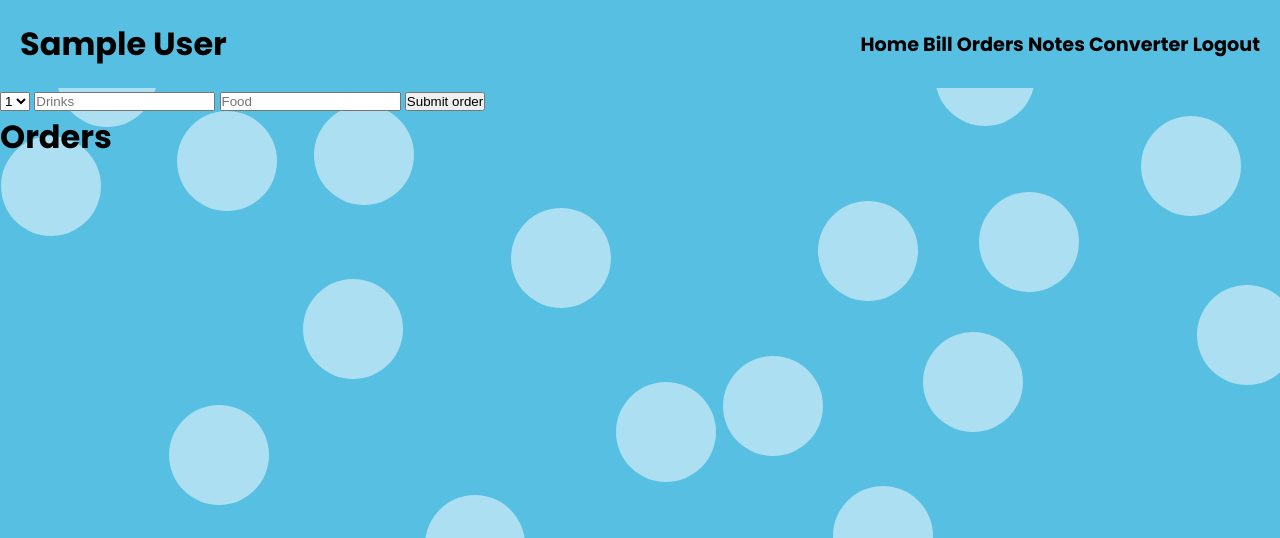
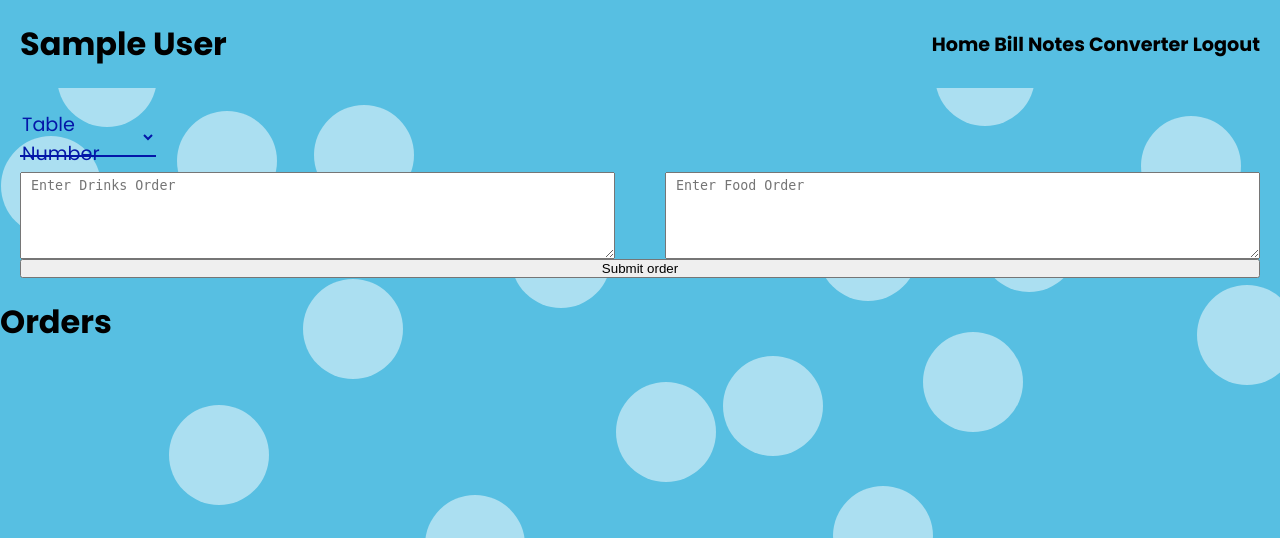
Before and after one commit to m-stavrakov/restaurant_software, a Flask app: page /notes in a window 1280 px wide. Shown: the top 538 px of the page. Run offline with Flask 2, Linux system fonts and the light colour scheme; the visitor is signed in with stand-in values (Sample User, id 1).

Commit message:
Notes python done

```diff
--- a/app.py
+++ b/app.py
@@ -69,8 +69,8 @@ def delete_result(result_id):
 def notes():
     if request.method == 'POST':
         table_num = request.form.get('table')
-        drinks = request.form['note_content_drinks']
-        food = request.form['note_content_food']
+        drinks = request.form.get('drinks-order')
+        food = request.form.get('food-order')
         notes_list.append({'table_num': table_num, 'drinks': drinks, 'food': food})
 
     return render_template('notes.html', notes_list=notes_list)
@@ -82,25 +82,3 @@ def delete_order(order_id):
         return jsonify({'success': True})
     else:
         return jsonify({'success': False, 'error': 'Invalid index'})
-
-@app.route('/orders', methods=['GET', 'POST'])
-def orders():
-    if request.method == 'POST':
-        selected_table = request.form.get('select-table')
-
-        data = request.get_json()
-        # selected_table = data.get('selectedTable')
-        drink_item = data.get('name')
-        price = data.get('price')
-        # drink_item = request.args.get('name')
-        # price = request.args.get('price')
-
-        # Adding items to the list
-        test_orders.append({'selected_table': selected_table, 'drink_item': drink_item, 'price': price})
-        whole_order = defaultdict(list)
-        for order in test_orders:
-            for key, value in order.items():
-                whole_order[key].append(value)
-        print(whole_order)
-        return jsonify({'success': True})
-    return render_template('orders.html', test_orders=test_orders)
--- a/static/JavaScript/index.js
+++ b/static/JavaScript/index.js
@@ -155,3 +155,27 @@ document.addEventListener('DOMContentLoaded', function() {
         });
     });
 });
+
+// Notes section options
+document.getElementById('table_options').addEventListener('change', function () {
+    let label = document.querySelector('.label-title');
+    if (this.value !== '') {
+        label.style.top = '-5px';
+    } else {
+        label.style.top = '50%';
+    }
+});
+// dots for textarea
+let linestart = function(txt, st) {
+    let ls = txt.split("\n");
+    let i = ls.length-1;
+    ls[i] = st+ls[i];
+    return ls.join("\n");
+  };
+  $('textarea').on('keydown', function(e) {
+    let t = $(this);
+    if(e.which == 13) {
+      t.val(linestart(t.val(), '•') + "\n");
+      return false;
+    }
+  });
--- a/static/style.css
+++ b/static/style.css
@@ -247,3 +247,65 @@ h3{
 }
 
 /* ###################### Orders ###################### */
+
+.order-form{
+    padding: 20px;
+    display: flex;
+    flex-direction: column;
+}
+
+.form-group-select{
+    position: relative;
+    width: 11%;
+    border-bottom: 2px solid #0417a8;
+    margin: 15px 0;
+}
+
+.table_number-container {
+    position: relative;
+}
+
+.label-title {
+    position: absolute;
+    top: 50%;
+    left: 2px;
+    transform: translateY(-50%);
+    font-size: 1.2rem;
+    color: #0417a8;
+    font-weight: 500;
+    pointer-events: none;
+    transition: .5s;
+    cursor: pointer;
+}
+
+.table_options {
+    width: 100%;
+    background: transparent;
+    border: none;
+    outline: none;
+    font-size: 1rem;
+    color: #0417a8;
+    font-weight: 600;
+    padding: 10px 35px 0 5px;
+    position: relative;
+    z-index: 1;
+}
+
+.table_options:focus + .label-title,
+.table_options:valid + .label-title {
+    top: -5px;
+}
+
+.order_input-container{
+    display: flex;
+    align-items: center;
+    justify-content: center;
+    gap: 50px;
+}
+
+.order-input{
+    width: 100%;
+    white-space: pre-line;
+    padding: 5px 10px;
+    text-transform: capitalize;
+}
--- a/templates/base.html
+++ b/templates/base.html
@@ -36,10 +36,6 @@
 
                             <a href="/calculator" class="nav-item nav-link" id="bill">
                                 Bill
-                            </a>
-
-                            <a href="/orders" class="nav-item nav-link" id="orders">
-                                Orders
                             </a>
 
                             <a href="/notes" class="nav-item nav-link" id="notes">
--- a/templates/notes.html
+++ b/templates/notes.html
@@ -2,19 +2,26 @@
 
 {% block content %}
 
-    <form action="/notes" method="post">
-
-        <select name="table" id="table_select">
-
+    <form action="/notes" method="POST" class="order-form">
+        <div class="form-group-select">
+            <div class="table_number-container">
+                <label for="table_options" class="label-title">Table Number</label>
+                <select id="table_options" class="table_options form-control" name="table">
+                    <option></option>
                     <option value="1">1</option>
                     <option value="2">2</option>
                     <option value="3">3</option>
                     <option value="4">4</option>
                     <option value="5">5</option>
-
                 </select>
-        <input type="text" name="note_content_drinks" placeholder="Drinks"/>
-        <input type="text" name="note_content_food" placeholder="Food"/>
+            </div>
+        </div>
+        <div class="order_input-container">
+            <textarea name="drinks-order" class="order-input" id="drinks_order" cols="10" rows="5" placeholder="Enter Drinks Order"></textarea>
+            <textarea name="food-order" class="order-input" id="food" cols="10" rows="5" placeholder="Enter Food Order"></textarea>
+            <!-- <input type="text" class="order-input" name="note_content_drinks" placeholder="Drinks"/>
+            <input type="text" class="order-input" name="note_content_food" placeholder="Food"/> -->
+        </div>
         <button type="submit">Submit order</button>
     </form>
 
```
Also changed, not shown: templates/orders.html (deleted, +0 -36 lines). Lines whose indentation alone changed are shown as unchanged.
